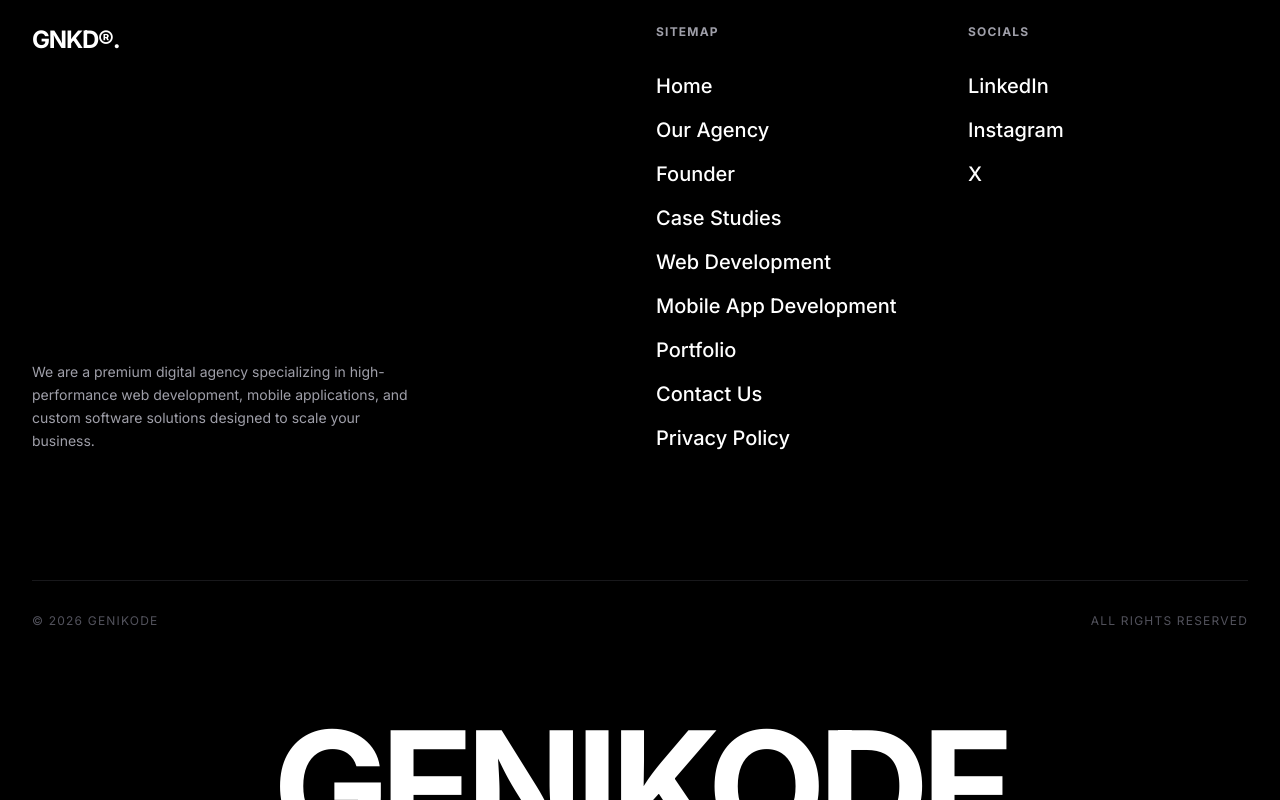
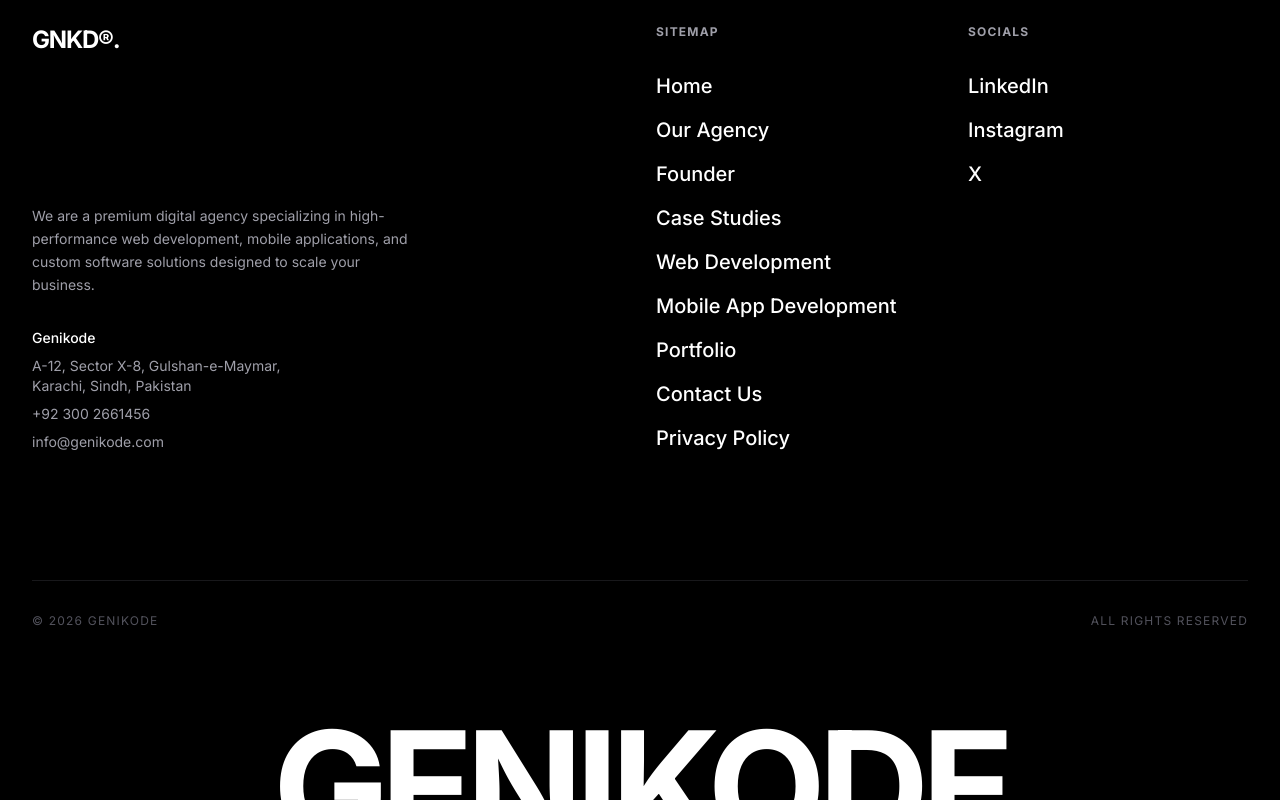
Before and after one commit to ghayas110/genikode, a Next.js app: page /work in a window 1280 px wide. Shown: the part 1398-2198 px from the top of the page. Built offline with nearby package versions, Linux system fonts and the light colour scheme; a web font is replaced by a local one.

Commit message:
feat: add physical business address to footer and update primary contact email

```diff
--- a/src/components/ContactOld.tsx
+++ b/src/components/ContactOld.tsx
@@ -103,8 +103,8 @@ export default function ContactOld() {
 
            <div className="contact-header-text pt-4">
               <p className="text-sm text-zinc-600 uppercase tracking-widest mb-1">Prefer email?</p>
-              <a href="mailto:hello@genikode.com" className="text-lg font-bold underline decoration-zinc-700 decoration-2 underline-offset-4 hover:text-white hover:decoration-white transition-all">
-                hello@genikode.com
+              <a href="mailto:info@genikode.com" className="text-lg font-bold underline decoration-zinc-700 decoration-2 underline-offset-4 hover:text-white hover:decoration-white transition-all">
+                info@genikode.com
               </a>
            </div>
         </div>
--- a/src/components/Footer.tsx
+++ b/src/components/Footer.tsx
@@ -85,8 +85,27 @@ export default function Footer() {
                     GNKD®.
                 </Link>
             </div>
-            <div className="text-zinc-400 text-sm max-w-sm leading-relaxed mt-4">
-              <p>We are a premium digital agency specializing in high-performance web development, mobile applications, and custom software solutions designed to scale your business.</p>
+            <div className="mt-4 max-w-sm">
+              <p className="text-zinc-400 text-sm leading-relaxed">We are a premium digital agency specializing in high-performance web development, mobile applications, and custom software solutions designed to scale your business.</p>
+
+              {/* NAP — Name, Address, Phone (feeds LocalBusiness schema + local/"near me" AI answers) */}
+              <address className="not-italic mt-8 space-y-2 text-sm text-zinc-400">
+                <p className="text-white font-medium">Genikode</p>
+                <p>
+                  A-12, Sector X-8, Gulshan-e-Maymar,<br />
+                  Karachi, Sindh, Pakistan
+                </p>
+                <p>
+                  <a href="tel:+923002661456" className="hover:text-white transition-colors">
+                    +92 300 2661456
+                  </a>
+                </p>
+                <p>
+                  <a href="mailto:info@genikode.com" className="hover:text-white transition-colors">
+                    info@genikode.com
+                  </a>
+                </p>
+              </address>
             </div>
           </div>
 
```
